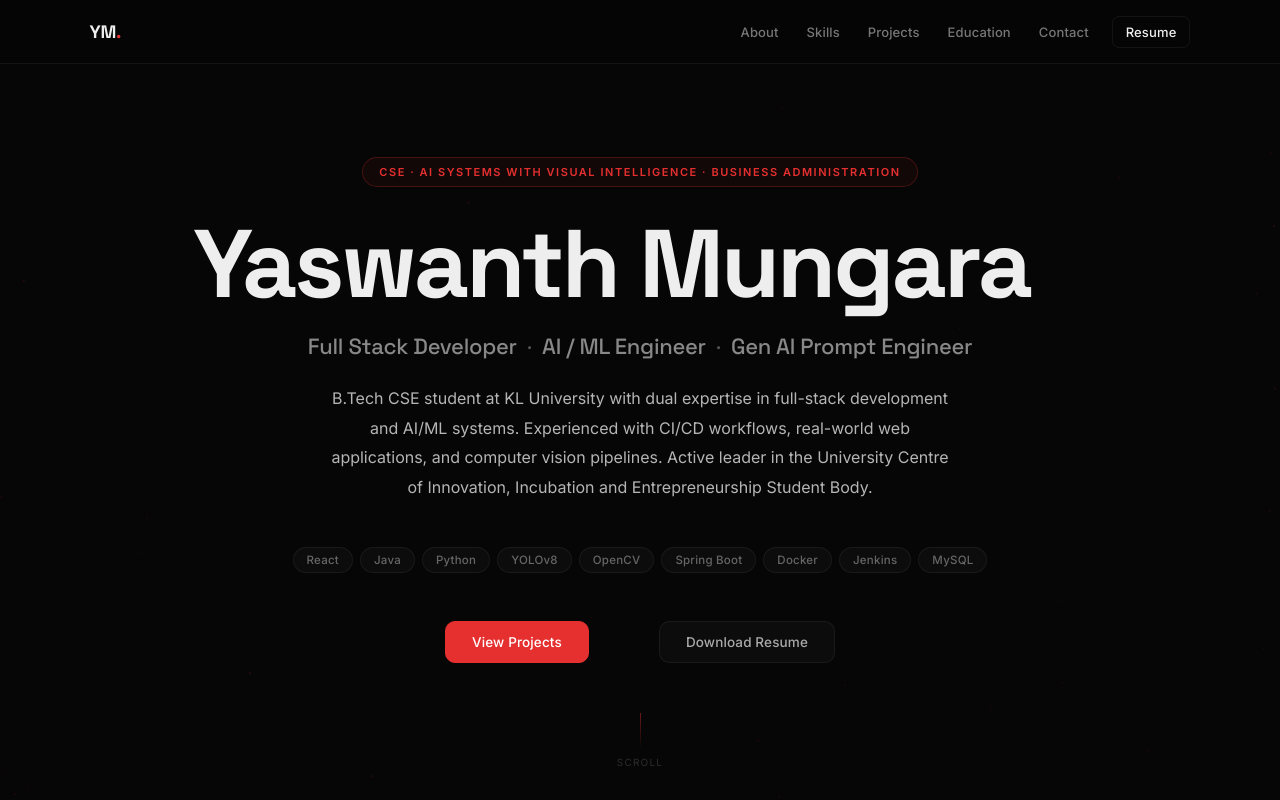
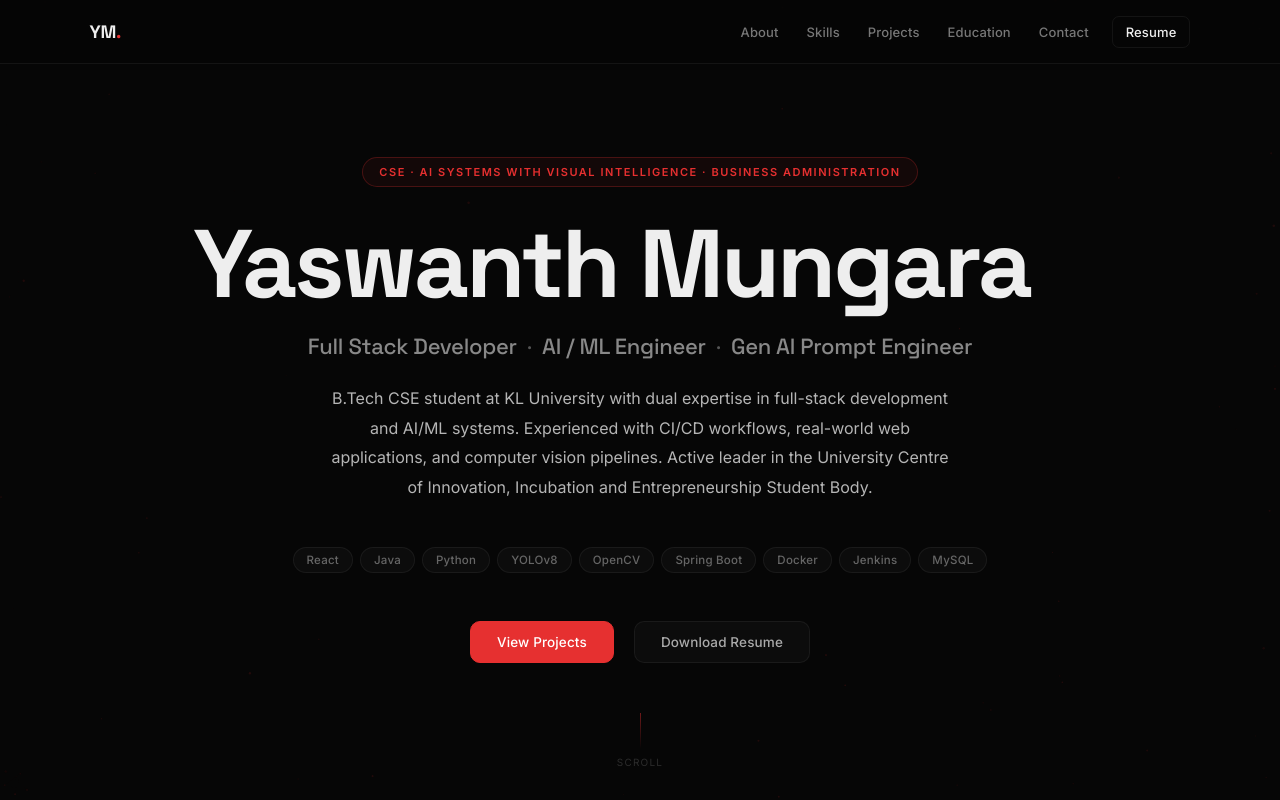
Before and after one commit to MungaraYaswanth/portfolio, a React app: page / in a window 1280 px wide. Shown: the top 800 px of the page. Built offline with nearby package versions, Linux system fonts and the light colour scheme; the HTML template or start-up script is replaced by a standard one.

Commit message:
changes in hero actions, buttons spacing

```diff
--- a/src/App.css
+++ b/src/App.css
@@ -151,7 +151,7 @@
 
 .hero-actions {
   display: flex;
-  gap: 70px;
+  gap: 20px;
   flex-wrap: wrap;
   justify-content: center;
 }
```
